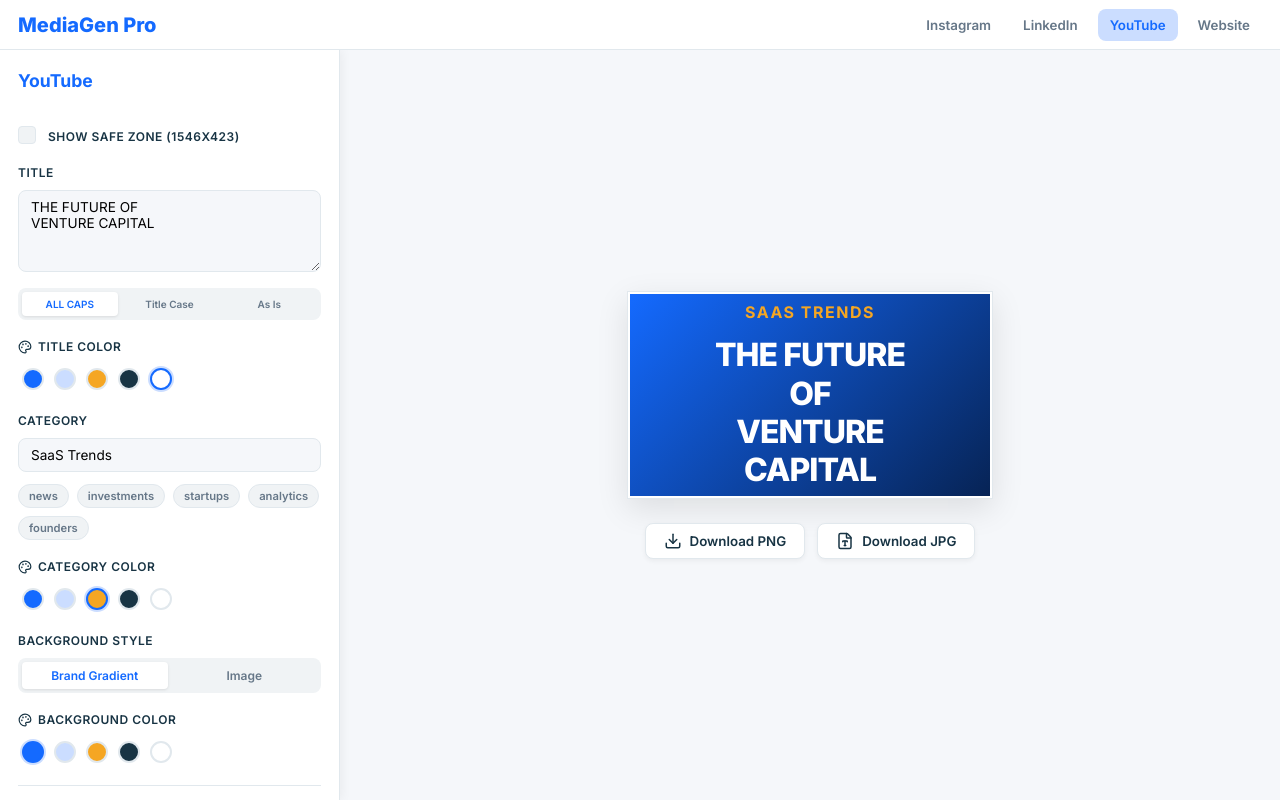
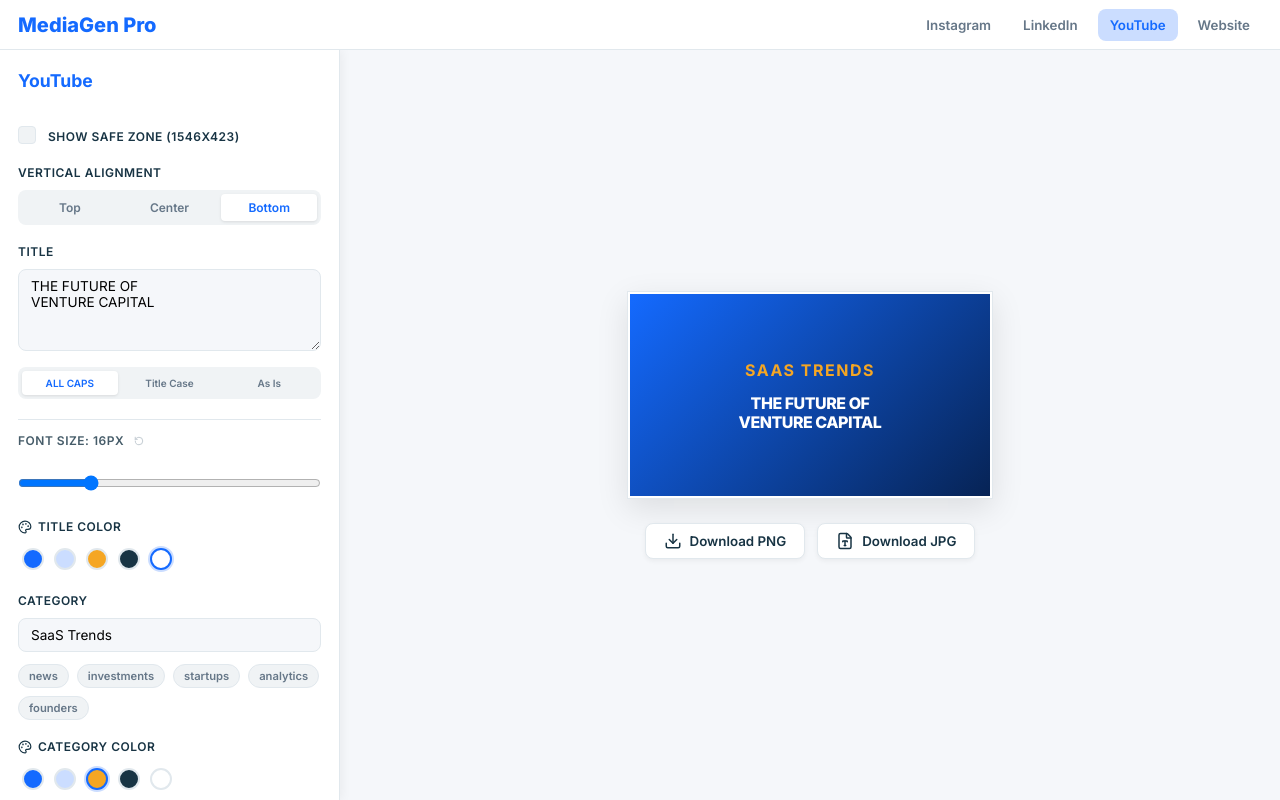
Before and after one commit to umedrahimoff/mediagenpro, a React (Vite) app: page / in a window 1280 px wide. Both pictures are taken after a click on the button "YouTube". Built offline with nearby package versions, Linux system fonts and the light colour scheme.

Commit message:
v1.6.0: Add Title Font Size and Vertical Alignment for all modes (focused on YouTube)

```diff
--- a/src/App.tsx
+++ b/src/App.tsx
@@ -25,6 +25,7 @@ export interface CoverState {
   contentAlignment: 'flex-start' | 'center' | 'flex-end';
   glassBlur: number;
   glassWidth: 'full' | 'fit';
+  titleFontSize: number;
 }
 
 export const BRAND_COLORS = {
@@ -69,6 +70,7 @@ function App() {
       contentAlignment: 'flex-end',
       glassBlur: 12,
       glassWidth: 'full',
+      titleFontSize: 22,
     };
   });
 
--- a/src/components/Editor/Editor.tsx
+++ b/src/components/Editor/Editor.tsx
@@ -138,6 +138,7 @@ export const Editor: React.FC<EditorProps> = ({ state, onChange }) => {
                     )}
                 </div>
             ) : state.appMode === 'youtube' ? (
+                <>
                     <div className="control-group">
                         <div className="safe-zone-toggle">
                             <label className="checkbox-container">
@@ -151,6 +152,31 @@ export const Editor: React.FC<EditorProps> = ({ state, onChange }) => {
                             </label>
                         </div>
                     </div>
+
+                    <div className="control-group">
+                        <label>Vertical Alignment</label>
+                        <div className="toggle-group">
+                            <button
+                                className={state.contentAlignment === 'flex-start' ? 'active' : ''}
+                                onClick={() => onChange({ contentAlignment: 'flex-start' })}
+                            >
+                                Top
+                            </button>
+                            <button
+                                className={state.contentAlignment === 'center' ? 'active' : ''}
+                                onClick={() => onChange({ contentAlignment: 'center' })}
+                            >
+                                Center
+                            </button>
+                            <button
+                                className={state.contentAlignment === 'flex-end' ? 'active' : ''}
+                                onClick={() => onChange({ contentAlignment: 'flex-end' })}
+                            >
+                                Bottom
+                            </button>
+                        </div>
+                    </div>
+                </>
             ) : (
                 <div className="control-group">
                     <label>Proportions</label>
@@ -351,6 +377,28 @@ export const Editor: React.FC<EditorProps> = ({ state, onChange }) => {
                                 As Is
                             </button>
                         </div>
+
+                        <div className="control-group" style={{ marginTop: '12px', borderTop: '1px solid #E1E8ED', paddingTop: '12px' }}>
+                            <div className="label-with-reset">
+                                <label style={{ fontSize: '0.75rem', opacity: 0.8 }}>Font Size: {state.appMode === 'youtube' && state.titleFontSize === 22 ? 16 : state.titleFontSize}px</label>
+                                <button
+                                    className="reset-mini-btn"
+                                    onClick={() => onChange({ titleFontSize: state.appMode === 'youtube' ? 16 : 22 })}
+                                    title={`Reset to ${state.appMode === 'youtube' ? 16 : 22}px`}
+                                >
+                                    <RotateCcw size={10} />
+                                </button>
+                            </div>
+                            <input
+                                type="range"
+                                min="8"
+                                max="48"
+                                step="1"
+                                value={state.appMode === 'youtube' && state.titleFontSize === 22 ? 16 : state.titleFontSize}
+                                onChange={(e) => onChange({ titleFontSize: parseInt(e.target.value) })}
+                                className="slider"
+                            />
+                        </div>
                     </div>
 
                     <ColorPicker
@@ -486,7 +534,7 @@ export const Editor: React.FC<EditorProps> = ({ state, onChange }) => {
                 <a href="https://stanbase.tech/" target="_blank" rel="noopener noreferrer">
                     <span>Powered by</span>
                     <strong>Stanbase</strong>
-                    <span className="version-tag">v1.5.1</span>
+                    <span className="version-tag">v1.6.0</span>
                 </a>
             </footer>
         </div>
--- a/src/components/Preview/Preview.css
+++ b/src/components/Preview/Preview.css
@@ -427,16 +427,15 @@
 
 /* YouTube Banner Styles */
 .youtube-layout .content {
-    justify-content: center !important;
-    align-items: center !important;
+    justify-content: center;
+    align-items: center;
     text-align: center;
     padding: 0;
     gap: 4px;
 }
 
 .youtube-layout .title {
-    font-size: 16px;
-    /* Scaled down for 360px preview */
+    /* Dynamics font-size via React */
     line-height: 1.2;
     max-width: 210px;
     /* Force within safe zone width */
--- a/src/components/Preview/Preview.tsx
+++ b/src/components/Preview/Preview.tsx
@@ -180,7 +180,14 @@ export const Preview: React.FC<PreviewProps> = ({ state }) => {
                                         {state.category}
                                     </div>
                                 )}
-                                <div className="title" style={{ color: state.titleColor, textTransform: 'none' }}>
+                                <div
+                                    className="title"
+                                    style={{
+                                        color: state.titleColor,
+                                        textTransform: 'none',
+                                        fontSize: (state.appMode === 'youtube' && state.titleFontSize === 22) ? '16px' : `${state.titleFontSize}px`
+                                    }}
+                                >
                                     {getTransformedText(state.title, state.textTransform)}
                                 </div>
                             </div>
@@ -208,7 +215,14 @@ export const Preview: React.FC<PreviewProps> = ({ state }) => {
                                         {state.category}
                                     </div>
                                 )}
-                                <div className="title" style={{ color: state.titleColor, textTransform: 'none' }}>
+                                <div
+                                    className="title"
+                                    style={{
+                                        color: state.titleColor,
+                                        textTransform: 'none',
+                                        fontSize: (state.appMode === 'youtube' && state.titleFontSize === 22) ? '16px' : `${state.titleFontSize}px`
+                                    }}
+                                >
                                     {getTransformedText(state.title, state.textTransform)}
                                 </div>
                             </div>
```
Lines whose indentation alone changed are shown as unchanged.
